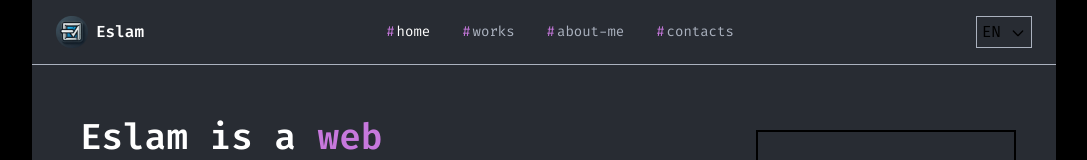
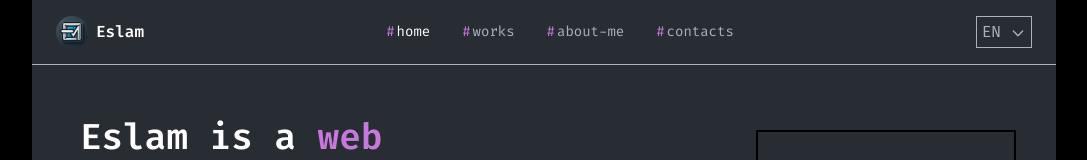
Before and after one commit to Eslam-mg/portfolio, a Next.js app: page / in a window 1280 px wide. Shown: the top 160 px of the page, without its empty margins (96-1183 px from the left). Built offline with nearby package versions, Linux system fonts and the light colour scheme.

Commit message:
handel language button

```diff
--- a/src/components/Navbar/LanguageButton.tsx
+++ b/src/components/Navbar/LanguageButton.tsx
@@ -20,14 +20,14 @@ export default function LanguageButton() {
 
     return (
         <div className="relative" ref={toggleRef}>
-            <button onClick={() => setIsOpen(!isOpen)} type='button' aria-label='Button to change language' className='flex items-center justify-around border border-borderColor w-14 h-8 cursor-pointer'>
+            <button onClick={() => setIsOpen(!isOpen)} type='button' aria-label='Button to change language' className='flex items-center justify-around text-textPrimaryColor border border-borderColor w-14 h-8 cursor-pointer'>
                 {language}
                 <AngleDownIcon width={16} height={16} className='mt-0.5' />
             </button>
             <div className={`bg-backgroundColor absolute left-0 right-0 top-full translate-y-1 ${isOpen ? "h-14 border border-borderColor" : "h-0"} overflow-hidden custom-duration`}>
                 <ul className='space-y-1'>
-                    <li onClick={() => setLanguage("EN")} className='bg-transparent hover:bg-gray-300 px-1 cursor-pointer custom-duration rounded'>EN</li>
-                    <li onClick={() => setLanguage("AR")} className='bg-transparent hover:bg-gray-300 px-1 cursor-pointer custom-duration rounded'>AR</li>
+                    <li onClick={() => {setLanguage("EN"); setIsOpen(false)}} className={`${language === "EN" ? "text-white bg-primaryColor/10 border-l-2 border-primaryColor": "text-textPrimaryColor hover:bg-white/5 hover:text-white border-l-2 border-transparent" } px-1 cursor-pointer custom-duration`}>EN</li>
+                    <li onClick={() => {setLanguage("AR"); setIsOpen(false)}} className={`${language === "AR" ? "text-white bg-primaryColor/10 border-l-2 border-primaryColor": "text-textPrimaryColor hover:bg-white/5 hover:text-white border-l-2 border-transparent" } px-1 cursor-pointer custom-duration`}>AR</li>
                 </ul>
             </div>
         </div>
```
